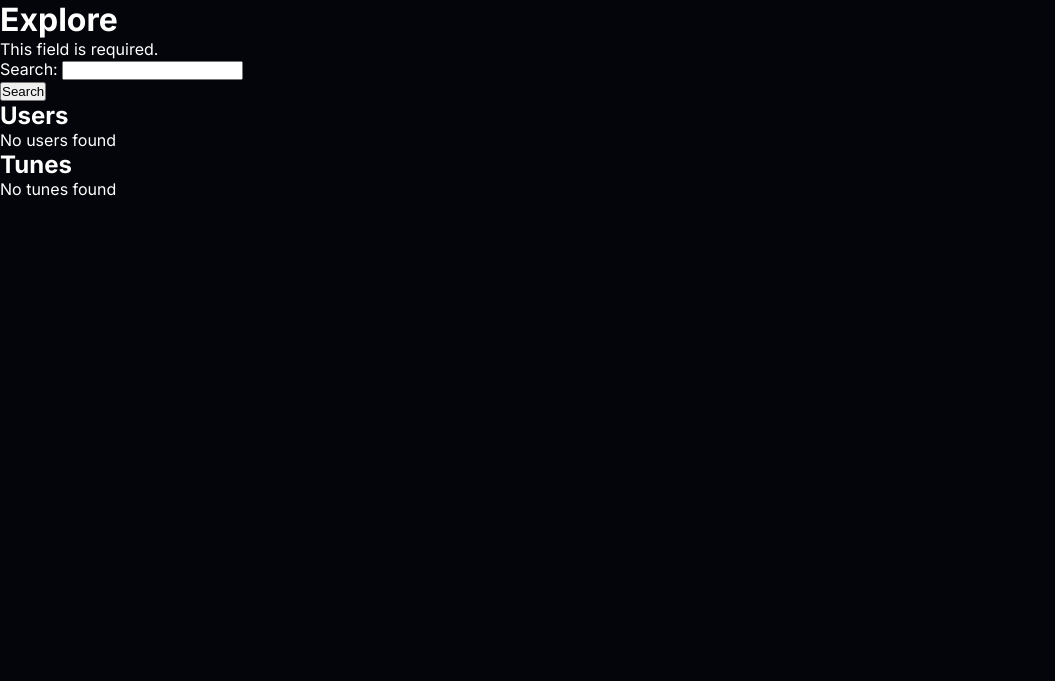
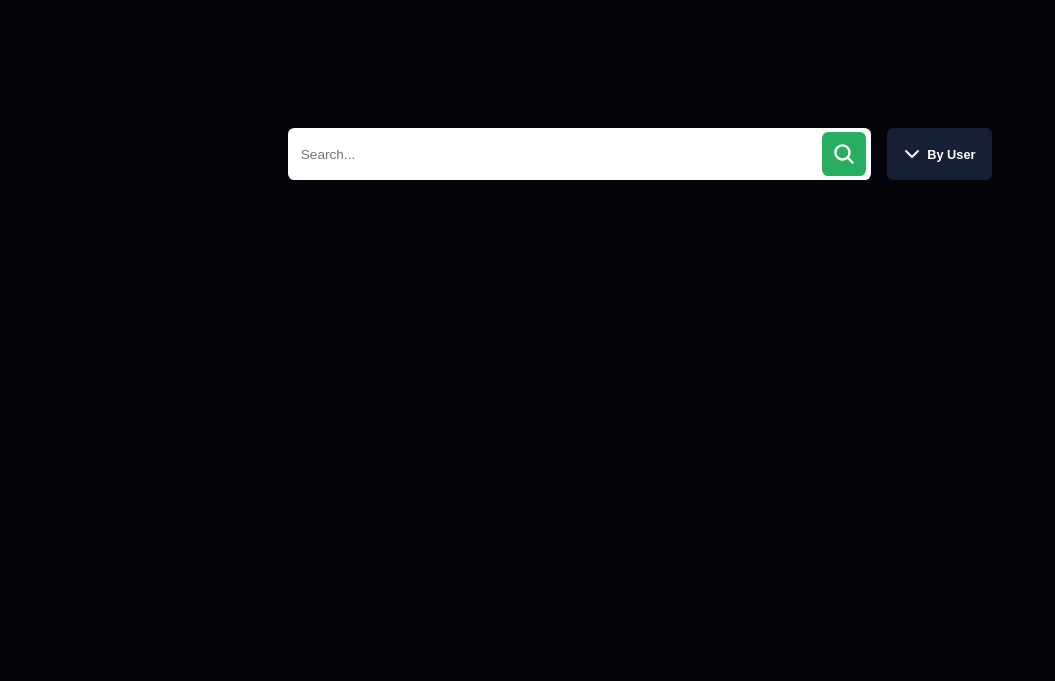
Before and after one commit to Team-5A/DjangoJam, a Django app: page /django_jam_app/explore/ in a window 1280 px wide. Shown: the part 119-800 px from the top of the page, without its empty margins (0-1055 px from the left). Run offline with Django 4.2, Linux system fonts and the light colour scheme.

Commit message:
feat: implemented explore page

```diff
--- a/django_jam_app/forms.py
+++ b/django_jam_app/forms.py
@@ -56,4 +56,17 @@ class UserProfileForm(forms.ModelForm):
 
 # Search form
 class SearchForm(forms.Form):
-    query = forms.CharField(label='Search')
+    query = forms.CharField()
+    category = forms.CharField()
+
+    def clean(self):
+        cleaned_data = super(SearchForm, self).clean()
+        query = cleaned_data.get('query')
+        category = cleaned_data.get('category')
+
+        if not query and not category:
+            raise forms.ValidationError("Please enter a search term or select a category.")
+        if category not in ['by-user', 'by-tune']:
+            raise forms.ValidationError("Invalid category.")
+
+        return cleaned_data
--- a/django_jam_app/views.py
+++ b/django_jam_app/views.py
@@ -161,16 +161,19 @@ def profile(request, slug):
 
 def explore(request):
     form = SearchForm(request.GET)
-    user_profiles = []
     tunes = []
 
     if form.is_valid():
         query = form.cleaned_data['query']
-        user_profiles = UserProfile.objects.filter(user__username__icontains=query)
-        tunes = Tune.objects.filter(name__icontains=query)
+        category = form.cleaned_data['category']
+
+        if category == 'by-user':
+            tunes = Tune.objects.filter(creator__username__icontains=query)
+        elif category == 'by-tune':
+            tunes = Tune.objects.filter(name__icontains=query)
 
     return render(request, 'django_jam_app/explore.html',
-                  {'form': form, 'user_profiles': user_profiles, 'tunes': tunes})
+                  {'form': form, 'tunes': tunes})
 
 
 @login_required
--- /dev/null
+++ b/static/JS/explore.js
@@ -0,0 +1,13 @@
+const searchQuery = document.getElementById("search-query");
+const urlQuery = new URL(window.location.href).searchParams.get("query");
+
+if (urlQuery) {
+  searchQuery.value = urlQuery;
+}
+
+const searchCategory = document.getElementById("search-category");
+const urlCategory = new URL(window.location.href).searchParams.get("category");
+
+if (urlCategory) {
+  searchCategory.value = urlCategory;
+}
--- a/static/css/components.css
+++ b/static/css/components.css
@@ -268,3 +268,45 @@
   font-size: 0.75rem;
   font-weight: var(--medium);
 }
+
+.dropdown-select {
+  padding: var(--right-padding) 0.8rem;
+  padding-left: var(--left-padding);
+
+  background-color: var(--bg-color-light);
+  color: var(--text-color);
+  border-radius: 0.4rem;
+  border: none;
+  outline: none !important;
+  font-weight: var(--bold);
+  font-size: 0.8rem;
+  appearance: none;
+  cursor: pointer;
+}
+
+.dropdown-select-wrapper {
+  --right-padding: 1rem;
+  --size: 1.5rem;
+  --left-padding: calc(var(--size) + var(--right-padding));
+
+  display: flex;
+  justify-content: center;
+  align-items: center;
+  position: relative;
+}
+
+.dropdown-select-wrapper::after {
+  content: "";
+  background-image: url("/static/images/icons/arrow-down.svg");
+  background-size: 100%;
+  width: var(--size);
+  height: var(--size);
+  position: absolute;
+  pointer-events: none;
+  left: calc(var(--right-padding) * 0.8);
+  transition: transform 0.3s ease;
+}
+
+.dropdown-select-wrapper:focus-within::after {
+  transform: rotate(180deg);
+}
--- /dev/null
+++ b/static/css/explore.css
@@ -0,0 +1,93 @@
+main {
+  flex-grow: 1;
+  margin-top: 16vh;
+  padding: 0 var(--side-padding);
+  padding-bottom: 5rem;
+  display: flex;
+  justify-content: center;
+}
+
+.content {
+  display: flex;
+  flex-direction: column;
+  gap: 1.75rem;
+  align-items: center;
+  width: 100%;
+  max-width: 44rem;
+}
+
+#search-form {
+  display: flex;
+  flex-direction: row;
+  width: 100%;
+  height: 3.25rem;
+  gap: 1rem;
+}
+
+.search-bar {
+  display: flex;
+  gap: 0.5rem;
+  background-color: var(--text-color);
+  color: var(--bg-color);
+  border-radius: 0.4rem;
+  padding: 0.3rem;
+  justify-content: space-between;
+  align-items: center;
+  flex-grow: 1;
+  font-size: 0.85rem;
+}
+
+.search-bar input {
+  background-color: transparent;
+  border: none;
+  color: var(--bg-color);
+  font-size: 0.85rem;
+  padding: 0.8rem 0.5rem;
+  max-width: 100%;
+  outline: none !important;
+  flex-grow: 1;
+}
+
+.search-bar button {
+  width: 2.75rem;
+  height: 2.75rem;
+}
+
+.dropdown-select {
+  height: 100%;
+}
+
+.explore-tune-list {
+  display: flex;
+  flex-direction: column;
+  gap: 1.25rem;
+  width: 100%;
+}
+
+.tune-list-title {
+  padding: 1.25rem;
+  background-color: var(--bg-color-light);
+  border-radius: 0.4rem;
+  display: flex;
+  flex-direction: row;
+  align-items: center;
+}
+
+.tune-list-title h2 {
+  font-size: 1.5rem;
+  font-weight: var(--bold);
+}
+
+.tune-no-songs {
+  font-size: 0.75rem;
+  font-weight: var(--semibold);
+  opacity: 0.4;
+  margin-left: auto;
+}
+
+.tune-list {
+  display: flex;
+  flex-direction: column;
+  gap: 1.25rem;
+  width: 100%;
+}
--- a/templates/django_jam_app/explore.html
+++ b/templates/django_jam_app/explore.html
@@ -5,34 +5,44 @@
     Explore Page
 {% endblock %}
 
+{% block head_block %}
+    <link href="{% static 'css/explore.css' %}" rel="stylesheet">
+
+    <script src="{% static 'js/explore.js' %}" defer></script>
+    <script src="{% static 'js/play-bar.js' %}" defer></script>
+    <script src="{% static 'js/tune.js' %}" defer></script>
+{% endblock %}
+
 {% block body_block %}
+    <main>
+        <div class="content">
+            <form id="search-form" action="">
+                <div class="search-bar">
+                    <input id="search-query" name="query" size="10" type="text" placeholder="Search...">
 
-    <h1>Explore</h1>
+                    <button class="button" type="submit">
+                        <img src="{% static 'images/icons/search.svg' %}" alt="Search">
+                    </button>
+                </div>
 
-    <form method="get" action="{% url 'django_jam_app:explore' %}">
-        {{ form.as_p }}
-        <button type="submit">Search</button>
-    </form>
+                <div class="dropdown-select-wrapper">
+                    <select id="search-category" class="dropdown-select" name="category">
+                        <option value="by-user">By User</option>
+                        <option value="by-tune">By Song</option>
+                    </select>
+                </div>
+            </form>
 
-    <h2>Users</h2>
-    <ul>
-        {% for user_profile in user_profiles %}
-            <li>
-            <strong><a href="{% url 'django_jam_app:profile' user_profile.slug %}">{{ user_profile.user.username }}</a></strong>
-            </li>
-        {% empty %}
-            <li>No users found</li>
-        {% endfor %}
-    </ul>
-
-    <h2>Tunes</h2>
-    <ul>
-        {% for tune in tunes %}
-            {% include 'django_jam_app/tune_player.html' with tune=tune %}
-        {% empty %}
-            <li>No tunes found</li>
-        {% endfor %}
-    </ul>
-
-
+            {% comment %} tunes list {% endcomment %}
+            <section class="explore-tune-list">
+                {% if tunes %}
+                    <div class="tune-list">
+                        {% for tune in tunes %}
+                            {% include 'django_jam_app/components/tune.html' with tune=tune user_profile=tune.creator.userprofile %}
+                        {% endfor %}
+                    </div>
+                {% endif %}
+            </section>
+        </div>
+    </main>
 {% endblock %}
```
Also changed, not shown: static/images/icons/arrow-down.svg (added), static/images/icons/search.svg (added).
